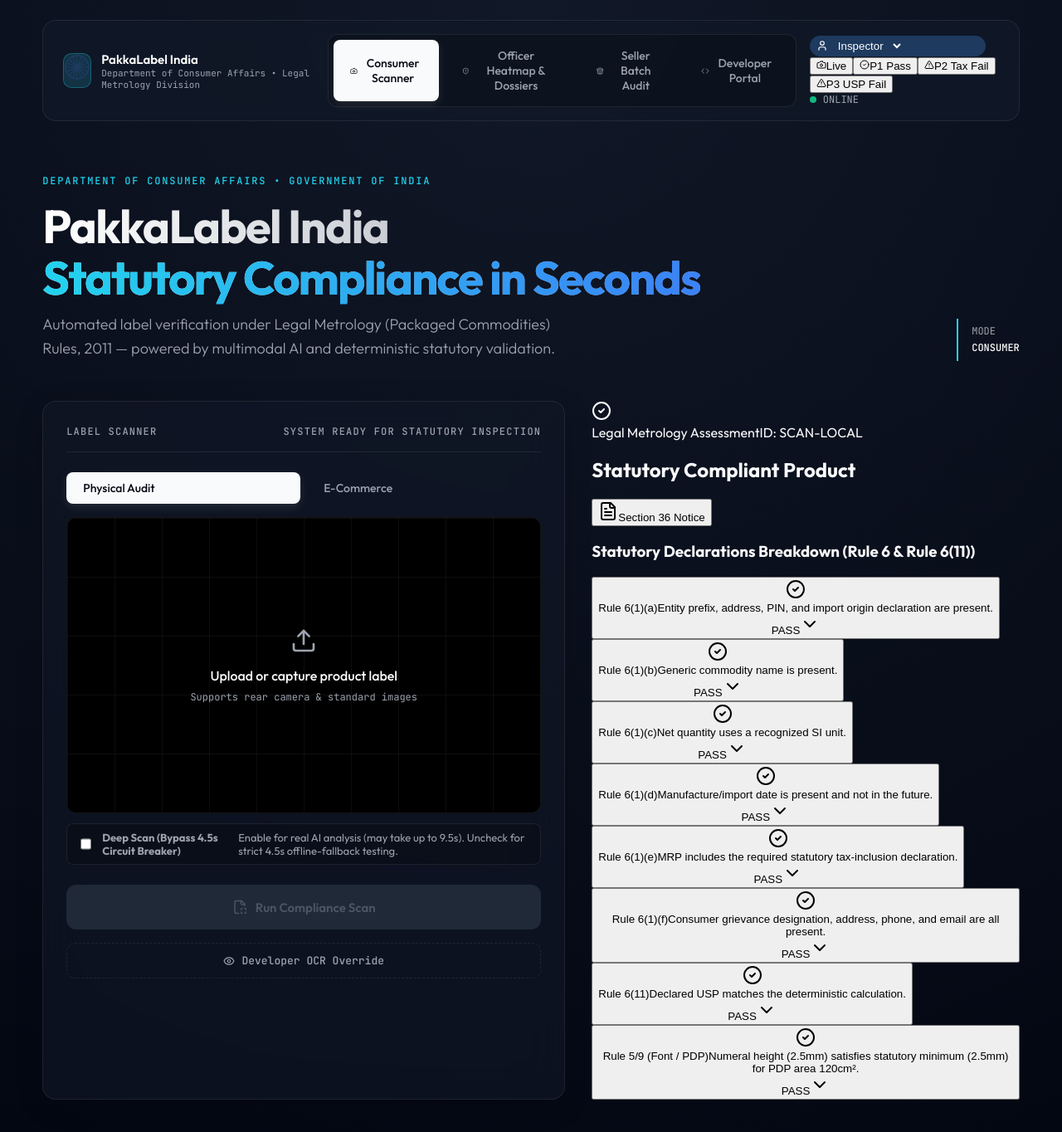
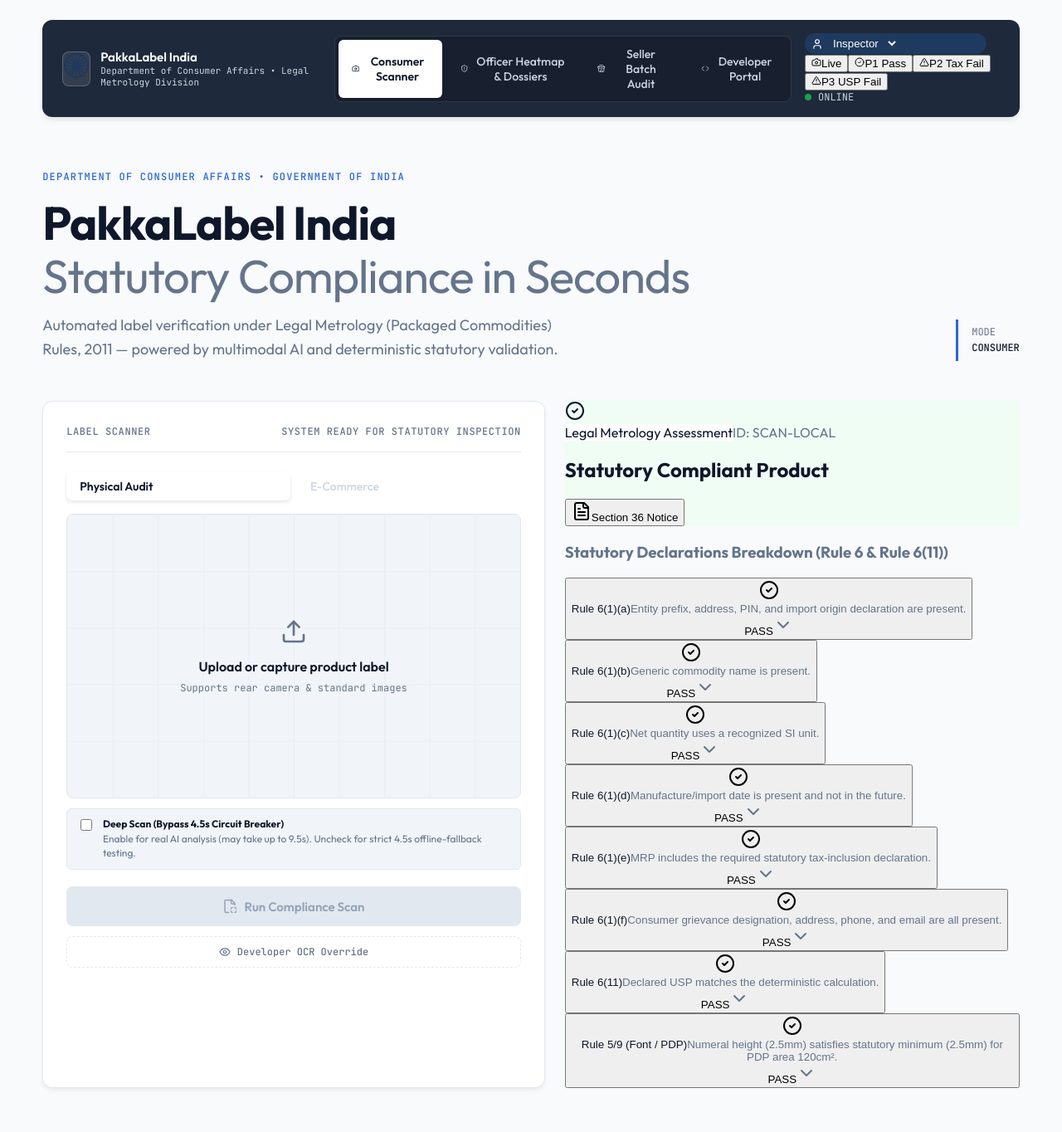
Before and after one commit to muzammil-labs/Legal-Metrology-Compliance-Scanner-, a React (Vite) app in the folder frontend/: page / in a window 1280 px wide. Shown: the top 1364 px of the page at 83% size. Built offline with nearby package versions, Linux system fonts and the light colour scheme.

Commit message:
style: replace dark awwwards aesthetic with professional clean light enterprise theme

```diff
--- a/frontend/src/components/CameraScanner.jsx
+++ b/frontend/src/components/CameraScanner.jsx
@@ -176,10 +176,10 @@
             <textarea
               style={{
                 flex: 1, width: "100%",
-                background: "rgba(0,0,0,0.3)",
+                background: "var(--bg-surface)",
                 border: "1px solid var(--border-subtle)",
                 borderRadius: "10px", padding: "16px",
-                color: "#fff", resize: "none",
+                color: "var(--text-primary)", resize: "none",
                 fontFamily: "var(--font-family)"
               }}
               placeholder="Paste E-commerce URL or raw listing text..."
@@ -199,8 +199,10 @@
             onChange={(e) => setIsDeepScan(e.target.checked)}
             disabled={loading || demoMode}
           />
-          <strong>Deep Scan (Bypass 4.5s Circuit Breaker)</strong>
-          <span>Enable for real AI analysis (may take up to 9.5s). Uncheck for strict 4.5s offline-fallback testing.</span>
+          <div>
+            <strong style={{display: 'block', marginBottom: '2px', color: 'var(--text-primary)'}}>Deep Scan (Bypass 4.5s Circuit Breaker)</strong>
+            <span>Enable for real AI analysis (may take up to 9.5s). Uncheck for strict 4.5s offline-fallback testing.</span>
+          </div>
         </label>
       )}
 
--- a/frontend/src/index.css
+++ b/frontend/src/index.css
@@ -1,22 +1,31 @@
 @import url("https://fonts.googleapis.com/css2?family=Outfit:wght@300;400;500;600;700&family=JetBrains+Mono:wght@400;500&display=swap");
 
 :root {
-  --bg-base: #030712;
-  --bg-surface: #111827;
-  --bg-surface-elevated: #1f2937;
-  --border-subtle: rgba(255, 255, 255, 0.08);
-  --border-focus: rgba(34, 211, 238, 0.5);
+  --bg-base: #f8fafc;
+  --bg-surface: #ffffff;
+  --bg-surface-elevated: #f1f5f9;
+  --border-subtle: #e2e8f0;
+  --border-focus: #bfdbfe;
 
-  --text-primary: #f9fafb;
-  --text-secondary: #9ca3af;
-  --text-muted: #4b5563;
+  --text-primary: #0f172a;
+  --text-secondary: #64748b;
+  --text-muted: #94a3b8;
 
-  --accent-cyan: #22d3ee;
-  --accent-cyan-glow: rgba(34, 211, 238, 0.15);
+  --accent-blue: #2563eb;
+  --accent-blue-hover: #1d4ed8;
+  --accent-blue-light: #eff6ff;
 
-  --status-pass: #10b981;
-  --status-fail: #ef4444;
-  --status-warn: #f59e0b;
+  --status-pass: #16a34a;
+  --status-pass-bg: #f0fdf4;
+  --status-pass-border: #bbf7d0;
+
+  --status-fail: #dc2626;
+  --status-fail-bg: #fef2f2;
+  --status-fail-border: #fecaca;
+
+  --status-warn: #d97706;
+  --status-warn-bg: #fffbeb;
+  --status-warn-border: #fde68a;
 
   font-family: "Outfit", -apple-system, BlinkMacSystemFont, "Segoe UI", sans-serif;
   color: var(--text-primary);
@@ -31,12 +40,12 @@
 body {
   margin: 0;
   min-width: 320px;
-  background: radial-gradient(circle at top, #111827 0%, #030712 100%);
+  background: var(--bg-base);
   min-height: 100vh;
 }
 
 button:focus-visible, a:focus-visible, input:focus-visible {
-  outline: 2px solid var(--accent-cyan);
+  outline: 2px solid var(--accent-blue);
   outline-offset: 2px;
 }
 
@@ -47,21 +56,19 @@
 }
 
 .mono { font-family: "JetBrains Mono", monospace; }
-.text-cyan { color: var(--accent-cyan); }
+.text-cyan { color: var(--accent-blue); }
 .text-emerald { color: var(--status-pass); }
 .text-rose { color: var(--status-fail); }
-.text-muted { color: var(--text-secondary); }
+.text-muted { color: var(--text-muted); }
 
-/* Glassmorphism Panels */
+/* Enterprise Panels */
 .capture-panel, .results-panel, .chart-panel, .docket-panel, .seller-upload-panel {
-  background: rgba(17, 24, 39, 0.6);
-  backdrop-filter: blur(24px);
-  -webkit-backdrop-filter: blur(24px);
+  background: var(--bg-surface);
   border: 1px solid var(--border-subtle);
   padding: 28px;
-  border-radius: 16px;
-  box-shadow: 0 8px 32px rgba(0, 0, 0, 0.2);
-  transition: transform 0.3s ease, box-shadow 0.3s ease;
+  border-radius: 12px;
+  box-shadow: 0 4px 6px -1px rgba(0, 0, 0, 0.05), 0 2px 4px -1px rgba(0, 0, 0, 0.03);
+  transition: transform 0.2s ease, box-shadow 0.2s ease;
 }
 
 .panel-head {
@@ -69,8 +76,8 @@
   justify-content: space-between;
   align-items: center;
   padding-bottom: 16px;
-  font: 500 12px "JetBrains Mono", monospace;
-  letter-spacing: 0.1em;
+  font: 600 12px "JetBrains Mono", monospace;
+  letter-spacing: 0.05em;
   color: var(--text-secondary);
   border-bottom: 1px solid var(--border-subtle);
   margin-bottom: 24px;
@@ -86,61 +93,58 @@
 }
 
 .eyebrow {
-  font: 500 12px "JetBrains Mono", monospace;
-  letter-spacing: 0.15em;
-  color: var(--accent-cyan);
+  font: 600 12px "JetBrains Mono", monospace;
+  letter-spacing: 0.1em;
+  color: var(--accent-blue);
   margin: 0;
   text-transform: uppercase;
 }
 
 h1 {
   font-size: clamp(32px, 5vw, 56px);
-  line-height: 1.1;
-  letter-spacing: -0.03em;
+  line-height: 1.15;
+  letter-spacing: -0.02em;
   margin: 16px 0 12px;
-  color: #ffffff;
-  background: linear-gradient(to right, #fff, #9ca3af);
-  -webkit-background-clip: text;
-  -webkit-text-fill-color: transparent;
+  color: var(--text-primary);
+  font-weight: 700;
 }
 
 .intro em {
   font-style: normal;
-  background: linear-gradient(to right, #22d3ee, #3b82f6);
-  -webkit-background-clip: text;
-  -webkit-text-fill-color: transparent;
+  color: var(--text-secondary);
+  font-weight: 400;
 }
 
 .lede {
   color: var(--text-secondary);
   font-size: 18px;
-  font-weight: 300;
+  font-weight: 400;
   margin: 0;
   max-width: 650px;
   line-height: 1.6;
 }
 
 .audit-stamp {
-  border-left: 2px solid var(--accent-cyan);
+  border-left: 3px solid var(--accent-blue);
   padding: 6px 0 6px 16px;
   color: var(--text-secondary);
   font: 12px "JetBrains Mono", monospace;
   line-height: 1.6;
 }
-.audit-stamp b { color: #ffffff; }
+.audit-stamp b { color: var(--text-primary); font-weight: 600; }
 
 /* Topbar & Navbar */
 .topbar {
   display: flex;
   align-items: center;
   justify-content: space-between;
-  background: rgba(17, 24, 39, 0.8);
-  backdrop-filter: blur(12px);
-  border: 1px solid var(--border-subtle);
+  background: #1e293b;
+  color: #f8fafc;
   padding: 16px 24px;
-  border-radius: 16px;
+  border-radius: 12px;
   gap: 16px;
   margin-bottom: 32px;
+  box-shadow: 0 4px 6px -1px rgba(0, 0, 0, 0.1);
 }
 
 .brand { display: flex; align-items: center; gap: 12px; }
@@ -149,21 +153,21 @@
   place-items: center;
   width: 42px;
   height: 42px;
-  color: var(--accent-cyan);
-  border: 1px solid rgba(34, 211, 238, 0.3);
-  background: var(--accent-cyan-glow);
-  border-radius: 10px;
+  color: #fff;
+  border: 1px solid rgba(255, 255, 255, 0.2);
+  background: rgba(255, 255, 255, 0.1);
+  border-radius: 8px;
 }
 .brand strong { display: block; font-size: 15px; font-weight: 600; color: #fff; }
-.brand span { display: block; font-size: 11px; color: var(--text-secondary); font-family: "JetBrains Mono", monospace; }
+.brand span { display: block; font-size: 11px; color: #cbd5e1; font-family: "JetBrains Mono", monospace; }
 
 .tab-group {
   display: flex;
-  gap: 8px;
+  gap: 6px;
   background: rgba(0,0,0,0.2);
-  padding: 6px;
-  border: 1px solid var(--border-subtle);
-  border-radius: 12px;
+  padding: 4px;
+  border: 1px solid rgba(255,255,255,0.1);
+  border-radius: 8px;
 }
 
 .tab-btn {
@@ -172,30 +176,31 @@
   gap: 8px;
   background: transparent;
   border: 0;
-  color: var(--text-secondary);
-  padding: 10px 20px;
+  color: #cbd5e1;
+  padding: 8px 16px;
   font: 500 14px "Outfit", sans-serif;
   cursor: pointer;
-  border-radius: 8px;
-  transition: all 0.2s cubic-bezier(0.4, 0, 0.2, 1);
+  border-radius: 6px;
+  transition: all 0.2s ease;
 }
 
 .tab-btn:hover { color: #fff; background: rgba(255,255,255,0.05); }
 .tab-btn:active { transform: scale(0.97); }
 .tab-btn.active {
-  background: var(--text-primary);
-  color: var(--bg-base);
-  box-shadow: 0 4px 12px rgba(255,255,255,0.1);
+  background: #ffffff;
+  color: #0f172a;
+  box-shadow: 0 2px 4px rgba(0,0,0,0.1);
+  font-weight: 600;
 }
 
 .fixture-dropdown {
   display: flex;
   align-items: center;
   gap: 8px;
-  background: rgba(0,0,0,0.3);
-  border: 1px solid var(--border-subtle);
+  background: rgba(255,255,255,0.1);
+  border: 1px solid rgba(255,255,255,0.2);
   padding: 8px 16px;
-  border-radius: 8px;
+  border-radius: 6px;
 }
 .fixture-dropdown select {
   background: transparent;
@@ -205,27 +210,27 @@
   outline: none;
   cursor: pointer;
 }
-.fixture-dropdown select option { background: var(--bg-surface); color: #fff; }
+.fixture-dropdown select option { background: var(--bg-surface); color: var(--text-primary); }
 
-.status-dot { display: flex; align-items: center; gap: 8px; color: var(--text-secondary); font: 12px "JetBrains Mono", monospace; }
+.status-dot { display: flex; align-items: center; gap: 8px; color: #cbd5e1; font: 12px "JetBrains Mono", monospace; }
 .status-dot i {
   width: 8px; height: 8px; border-radius: 50%;
   background: var(--status-pass);
-  box-shadow: 0 0 0 2px rgba(16, 185, 129, 0.2);
+  box-shadow: 0 0 0 2px rgba(22, 163, 74, 0.2);
   animation: pulse 2s infinite;
 }
 
 @keyframes pulse {
-  0% { box-shadow: 0 0 0 0 rgba(16, 185, 129, 0.4); }
-  70% { box-shadow: 0 0 0 6px rgba(16, 185, 129, 0); }
-  100% { box-shadow: 0 0 0 0 rgba(16, 185, 129, 0); }
+  0% { box-shadow: 0 0 0 0 rgba(22, 163, 74, 0.4); }
+  70% { box-shadow: 0 0 0 6px rgba(22, 163, 74, 0); }
+  100% { box-shadow: 0 0 0 0 rgba(22, 163, 74, 0); }
 }
 
 /* Workspace Layout */
 .workspace {
   display: grid;
-  grid-template-columns: 1.1fr 0.9fr;
-  gap: 32px;
+  grid-template-columns: 1.05fr 0.95fr;
+  gap: 24px;
 }
 
 /* Camera Scanner Viewport */
@@ -233,9 +238,9 @@
   position: relative;
   overflow: hidden;
   aspect-ratio: 16/10;
-  background: #000;
+  background: var(--bg-surface-elevated);
   border: 1px solid var(--border-subtle);
-  border-radius: 12px;
+  border-radius: 8px;
   display: grid;
   place-items: center;
 }
@@ -244,23 +249,24 @@
   position: absolute;
   width: 100%;
   height: 100%;
-  object-fit: cover;
+  object-fit: contain;
+  background: #000;
   z-index: 1;
-  opacity: 0.8;
   transition: filter 0.3s;
 }
 
 .viewport-image.scanning {
-  filter: blur(4px) brightness(0.6);
+  filter: blur(2px) brightness(0.8);
 }
 
 .grid-lines {
   position: absolute;
   inset: 0;
-  background: linear-gradient(rgba(255,255,255,0.05) 1px, transparent 1px), linear-gradient(90deg, rgba(255,255,255,0.05) 1px, transparent 1px);
+  background: linear-gradient(var(--border-subtle) 1px, transparent 1px), linear-gradient(90deg, var(--border-subtle) 1px, transparent 1px);
   background-size: 10% 20%;
   z-index: 2;
   pointer-events: none;
+  opacity: 0.5;
 }
 
 .viewport-center {
@@ -269,7 +275,7 @@
   color: var(--text-secondary);
 }
 
-.viewport-center p { margin: 12px 0 4px; color: #fff; font-weight: 500; }
+.viewport-center p { margin: 12px 0 4px; color: var(--text-primary); font-weight: 600; }
 .viewport-center small { font: 12px "JetBrains Mono", monospace; }
 
 .viewport input[type="file"] {
@@ -283,33 +289,34 @@
 .fixture-label {
   position: absolute;
   z-index: 4;
-  top: 16px; left: 16px;
-  padding: 6px 12px;
-  background: rgba(17, 24, 39, 0.8);
-  backdrop-filter: blur(8px);
-  color: var(--accent-cyan);
-  font: 500 12px "JetBrains Mono", monospace;
-  border: 1px solid var(--border-focus);
-  border-radius: 8px;
+  top: 12px; left: 12px;
+  padding: 6px 10px;
+  background: var(--bg-surface);
+  color: var(--accent-blue);
+  font: 600 11px "JetBrains Mono", monospace;
+  border: 1px solid var(--accent-blue);
+  border-radius: 6px;
+  box-shadow: 0 2px 4px rgba(0,0,0,0.05);
 }
 
 /* Scan Animation */
 .scan-progress-container {
   position: absolute;
   z-index: 5;
-  bottom: 24px;
-  left: 24px;
-  right: 24px;
-  background: rgba(0, 0, 0, 0.6);
-  backdrop-filter: blur(8px);
+  bottom: 16px;
+  left: 16px;
+  right: 16px;
+  background: rgba(255, 255, 255, 0.95);
+  backdrop-filter: blur(4px);
   padding: 16px;
-  border-radius: 12px;
-  border: 1px solid var(--border-focus);
+  border-radius: 8px;
+  border: 1px solid var(--border-subtle);
+  box-shadow: 0 4px 12px rgba(0,0,0,0.1);
 }
 
 .scan-text {
-  color: var(--accent-cyan);
-  font: 500 13px "JetBrains Mono", monospace;
+  color: var(--text-primary);
+  font: 600 12px "JetBrains Mono", monospace;
   margin-bottom: 8px;
   display: flex;
   justify-content: space-between;
@@ -317,27 +324,26 @@
 
 .scan-bar-bg {
   width: 100%;
-  height: 4px;
-  background: rgba(255, 255, 255, 0.1);
-  border-radius: 2px;
+  height: 6px;
+  background: var(--border-subtle);
+  border-radius: 3px;
   overflow: hidden;
 }
 
 .scan-bar-fill {
   height: 100%;
-  background: var(--accent-cyan);
+  background: var(--accent-blue);
   width: 0%;
   transition: width 0.3s ease;
-  box-shadow: 0 0 10px var(--accent-cyan);
 }
 
 .scanline {
   position: absolute;
   z-index: 4;
-  top: 0; left: 0; width: 100%; height: 2px;
+  top: 0; left: 0; width: 100%; height: 3px;
   pointer-events: none;
-  background: var(--accent-cyan);
-  box-shadow: 0 0 20px 4px var(--accent-cyan);
+  background: linear-gradient(90deg, transparent, var(--accent-blue), transparent);
+  box-shadow: 0 0 10px rgba(37, 99, 235, 0.5);
   animation: scanline 2s linear infinite;
 }
 
@@ -349,32 +355,31 @@
 }
 
 /* Buttons */
-.capture-actions { display: flex; flex-direction: column; gap: 16px; margin-top: 24px; }
+.capture-actions { display: flex; flex-direction: column; gap: 12px; margin-top: 20px; }
 
 .scan-button {
-  display: flex; justify-content: center; align-items: center; gap: 10px;
-  width: 100%; min-height: 54px;
-  background: linear-gradient(135deg, #22d3ee, #3b82f6);
+  display: flex; justify-content: center; align-items: center; gap: 8px;
+  width: 100%; min-height: 48px;
+  background: var(--accent-blue);
   color: #fff;
   border: none;
-  border-radius: 12px;
+  border-radius: 8px;
   font: 600 15px "Outfit", sans-serif;
   cursor: pointer;
-  transition: all 0.3s ease;
-  box-shadow: 0 4px 15px var(--accent-cyan-glow);
+  transition: all 0.2s ease;
+  box-shadow: 0 2px 4px rgba(37, 99, 235, 0.2);
 }
 
 .scan-button:hover {
-  box-shadow: 0 8px 25px rgba(34, 211, 238, 0.3);
-  transform: translateY(-1px);
+  background: var(--accent-blue-hover);
+  box-shadow: 0 4px 6px rgba(37, 99, 235, 0.3);
 }
 
 .scan-button:disabled {
-  background: var(--bg-surface-elevated);
+  background: var(--border-subtle);
   color: var(--text-muted);
   box-shadow: none;
   cursor: not-allowed;
-  transform: none;
 }
 
 .scan-button:not(:disabled):active { transform: scale(0.98); }
@@ -383,88 +388,91 @@
   background: transparent;
   border: 1px dashed var(--border-subtle);
   color: var(--text-secondary);
-  padding: 12px;
-  border-radius: 10px;
-  font: 500 13px "JetBrains Mono", monospace;
+  padding: 10px;
+  border-radius: 8px;
+  font: 500 12px "JetBrains Mono", monospace;
   cursor: pointer;
   display: flex; align-items: center; justify-content: center; gap: 8px;
   transition: all 0.2s;
 }
 
-.ocr-toggle-btn:hover { background: rgba(255,255,255,0.05); color: #fff; border-color: rgba(255,255,255,0.2); }
+.ocr-toggle-btn:hover { background: var(--bg-surface-elevated); color: var(--text-primary); border-color: var(--text-muted); }
 
-.ocr-override-box { margin-top: 16px; display: flex; flex-direction: column; gap: 10px; }
-.ocr-override-box label { font: 500 13px "Outfit", sans-serif; color: var(--text-secondary); }
+.ocr-override-box { margin-top: 12px; display: flex; flex-direction: column; gap: 8px; }
+.ocr-override-box label { font: 500 12px "Outfit", sans-serif; color: var(--text-secondary); }
 .ocr-override-box textarea {
-  background: rgba(0,0,0,0.3);
+  background: var(--bg-surface);
   border: 1px solid var(--border-subtle);
-  color: #fff;
-  padding: 14px;
-  border-radius: 10px;
-  font: 13px "JetBrains Mono", monospace;
+  color: var(--text-primary);
+  padding: 12px;
+  border-radius: 8px;
+  font: 12px "JetBrains Mono", monospace;
   resize: vertical;
   transition: border-color 0.2s;
 }
-.ocr-override-box textarea:focus { outline: none; border-color: var(--accent-cyan); box-shadow: 0 0 0 3px var(--accent-cyan-glow); }
+.ocr-override-box textarea:focus { outline: none; border-color: var(--accent-blue); box-shadow: 0 0 0 3px rgba(37, 99, 235, 0.1); }
 
 /* Result Animations */
 @keyframes fadeInUp {
-  from { opacity: 0; transform: translateY(15px); }
+  from { opacity: 0; transform: translateY(10px); }
   to { opacity: 1; transform: translateY(0); }
 }
 
 .animate-in {
-  animation: fadeInUp 0.5s cubic-bezier(0.16, 1, 0.3, 1) forwards;
+  animation: fadeInUp 0.4s cubic-bezier(0.2, 0, 0, 1) forwards;
   opacity: 0;
 }
 .delay-1 { animation-delay: 0.1s; }
-.delay-2 { animation-delay: 0.2s; }
-.delay-3 { animation-delay: 0.3s; }
-.delay-4 { animation-delay: 0.4s; }
+.delay-2 { animation-delay: 0.15s; }
+.delay-3 { animation-delay: 0.2s; }
+.delay-4 { animation-delay: 0.25s; }
 
 /* Rule List Overhaul */
-.rule-list { display: flex; flex-direction: column; gap: 16px; padding-top: 8px; }
+.rule-list { display: flex; flex-direction: column; gap: 12px; padding-top: 8px; }
 .rule-accordion-item {
-  background: rgba(0,0,0,0.2);
+  background: var(--bg-surface);
   border: 1px solid var(--border-subtle);
-  border-radius: 12px;
+  border-radius: 8px;
   overflow: hidden;
-  transition: border-color 0.3s;
+  transition: border-color 0.2s;
+  box-shadow: 0 1px 2px rgba(0,0,0,0.02);
 }
 .rule-accordion-btn {
   width: 100%;
-  padding: 16px;
+  padding: 12px 16px;
   display: flex;
   align-items: center;
   justify-content: space-between;
   text-align: left;
   background: transparent;
   border: none;
-  color: #fff;
+  color: var(--text-primary);
   cursor: pointer;
   transition: background 0.2s;
 }
-.rule-accordion-btn:hover { background: rgba(255,255,255,0.02); }
+.rule-accordion-btn:hover { background: var(--bg-surface-elevated); }
 
 .deep-scan-toggle {
   display: flex;
-  align-items: center;
+  align-items: flex-start;
   gap: 10px;
-  font-size: 13px;
+  font-size: 12px;
   color: var(--text-secondary);
   margin-top: 12px;
-  padding: 8px 12px;
-  background: rgba(0,0,0,0.2);
-  border-radius: 8px;
+  padding: 10px 12px;
+  background: var(--bg-surface-elevated);
+  border-radius: 6px;
   border: 1px solid var(--border-subtle);
   cursor: pointer;
+  line-height: 1.4;
 }
 .deep-scan-toggle input {
-  accent-color: var(--accent-cyan);
-  width: 16px; height: 16px;
+  accent-color: var(--accent-blue);
+  width: 14px; height: 14px;
   cursor: pointer;
+  margin-top: 2px;
 }
-.deep-scan-toggle:hover { color: #fff; background: rgba(255,255,255,0.05); }
+.deep-scan-toggle:hover { color: var(--text-primary); background: #e2e8f0; }
 
 /* Responsive */
 @media (max-width: 900px) {
@@ -473,3 +481,22 @@
   .topbar { flex-direction: column; align-items: stretch; }
   .nav-right { flex-direction: column; }
 }
+
+/* Local Component Style Overrides for light mode Compatibility */
+.bg-emerald-950\/20 { background-color: var(--status-pass-bg); }
+.border-emerald-500\/40 { border-color: var(--status-pass-border); }
+.text-emerald-100 { color: var(--text-primary); }
+
+.bg-rose-950\/20 { background-color: var(--status-fail-bg); }
+.border-rose-500\/40 { border-color: var(--status-fail-border); }
+.text-rose-100 { color: var(--text-primary); }
+
+.bg-amber-950\/20 { background-color: var(--status-warn-bg); }
+.border-amber-500\/40 { border-color: var(--status-warn-border); }
+.text-amber-100 { color: var(--text-primary); }
+
+/* Overriding specific Tailwind classes that were hardcoded for dark mode in components */
+.text-slate-100, .text-slate-200, .text-slate-300 { color: var(--text-primary) !important; }
+.text-slate-400, .text-slate-500 { color: var(--text-secondary) !important; }
+.bg-slate-900\/60, .bg-slate-950\/60 { background-color: var(--bg-surface) !important; border-color: var(--border-subtle) !important; }
+.border-slate-800\/80, .border-slate-800 { border-color: var(--border-subtle) !important; }
```
